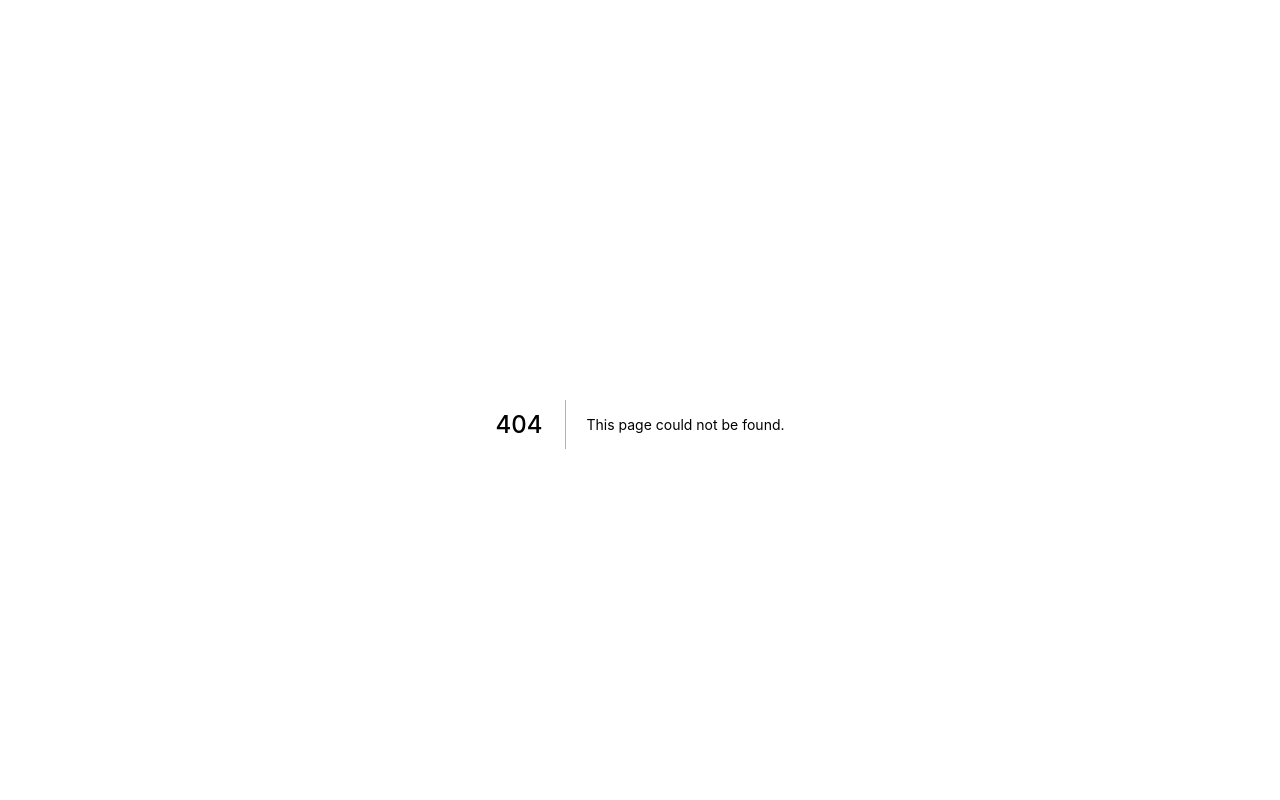
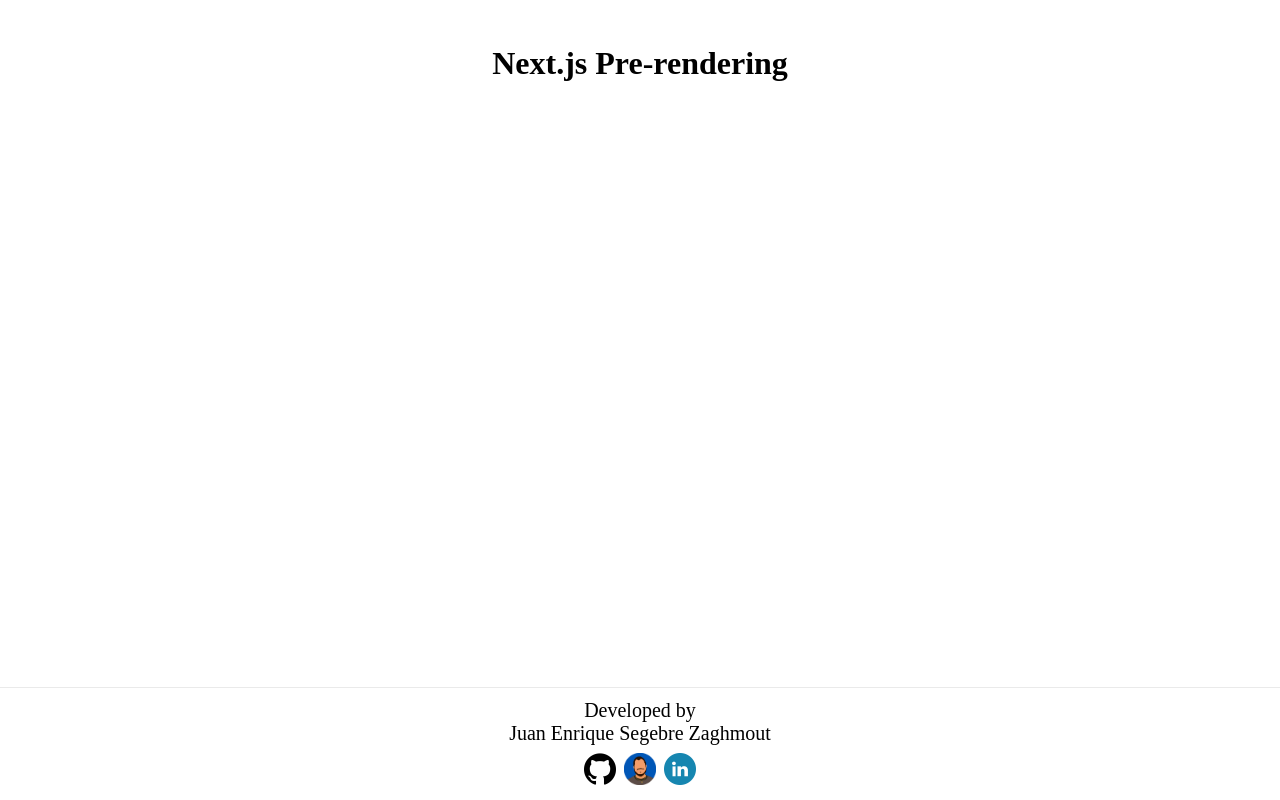
Before and after one commit to segebre-dev/segebre-dev, a Next.js app: page /blog/nextjs-prerendering in a window 1280 px wide. Before the commit this address had no page. Shown: the top 800 px of the page. Built offline with nearby package versions, Linux system fonts and the light colour scheme.

Commit message:
added test mdx page

```diff
--- /dev/null
+++ b/pages/blog/nextjs-prerendering.ts
@@ -0,0 +1 @@
+export { default } from '../../src/pages/blog/nextjs-prerendering.mdx';
--- /dev/null
+++ b/src/pages/blog/nextjs-prerendering.mdx
@@ -0,0 +1 @@
+# Next.js Pre-rendering
```
